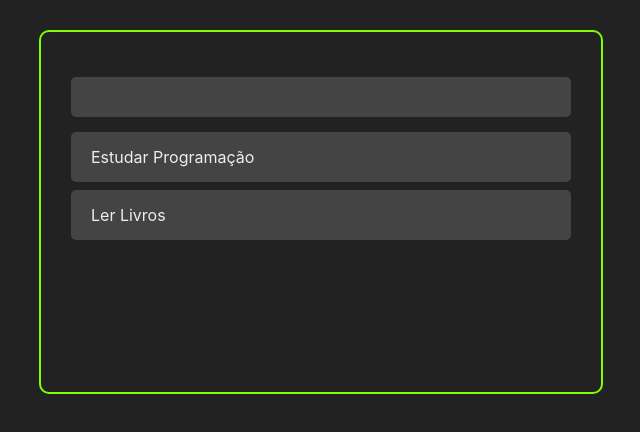
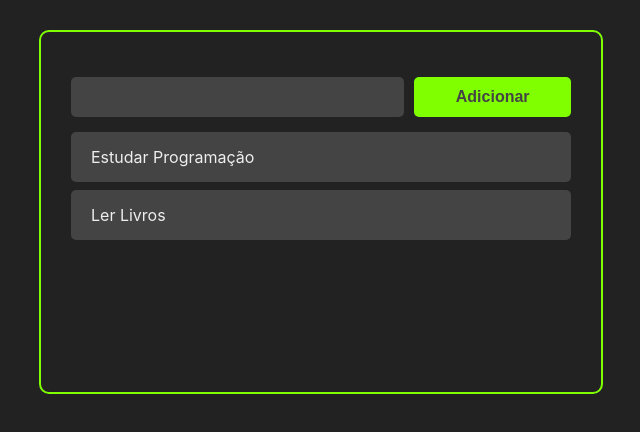
Before and after one commit to gabriel61/gerenciador-de-tarefas, a React (Create React App) app: page / in a window 1280 px wide. Shown: the top 432 px of the page, without its empty margins (319-959 px from the left). Built offline with nearby package versions, Linux system fonts and the light colour scheme.

Commit message:
Adiciona funções para adicionar novas tasks

```diff
--- a/src/App.jsx
+++ b/src/App.jsx
@@ -19,10 +19,21 @@
     }
   ]);
 
+  const handleTaskAddition = (taskTitle) => {
+    /* tudo que está em tasks e uma nova task */
+    const newTasks = [...tasks, {
+      title: taskTitle,
+      id: Math.random(10),
+      completed: false,
+    }]
+
+    setTasks(newTasks);
+  }
+
   return (
     <>
       <div className="container">
-        <AddTask />
+        <AddTask handleTaskAddition={handleTaskAddition} />
         <Tasks tasks={tasks} />
       </div>
     </>
--- a/src/components/AddTask.css
+++ b/src/components/AddTask.css
@@ -14,3 +14,8 @@
     color: #eee;
     font-size: 16px;
 }
+
+.add-task-button-container {
+    margin-left: 10px;
+    flex: 1;
+}
--- a/src/components/AddTask.jsx
+++ b/src/components/AddTask.jsx
@@ -1,11 +1,32 @@
-import React from "react";
-import './AddTask.css'
+import React, { useState } from "react";
+import "./AddTask.css";
+import Button from "./Button";
 
-const AddTask = () => {
+const AddTask = ({handleTaskAddition}) => {
+  const [inputData, setInputData] = useState('');
+
+  /* lidando com a alteração que o input irá sofrer */
+  /* e.target.value pega oq é escrito no input */
+  const handleInputChange = (e) => {
+    setInputData(e.target.value);
+  };
+
+  const handleAddTaksClick = () => {
+    handleTaskAddition(inputData)
+  }
+
   return (
-      <div className="add-task-container">
-          <input className="add-task-input" type="text" />
+    <div className="add-task-container">
+      <input
+        onChange={handleInputChange}
+        value={inputData}
+        className="add-task-input"
+        type="text"
+      />
+      <div className="add-task-button-container">
+        <Button onClick={handleAddTaksClick}>Adicionar</Button>
       </div>
+    </div>
   );
 };
 
--- a/src/components/Button.css
+++ b/src/components/Button.css
@@ -1,4 +1,4 @@
-.add-button {
+.button {
     background-color: chartreuse;
     height: 40px;
     padding: 0 10px;
```
